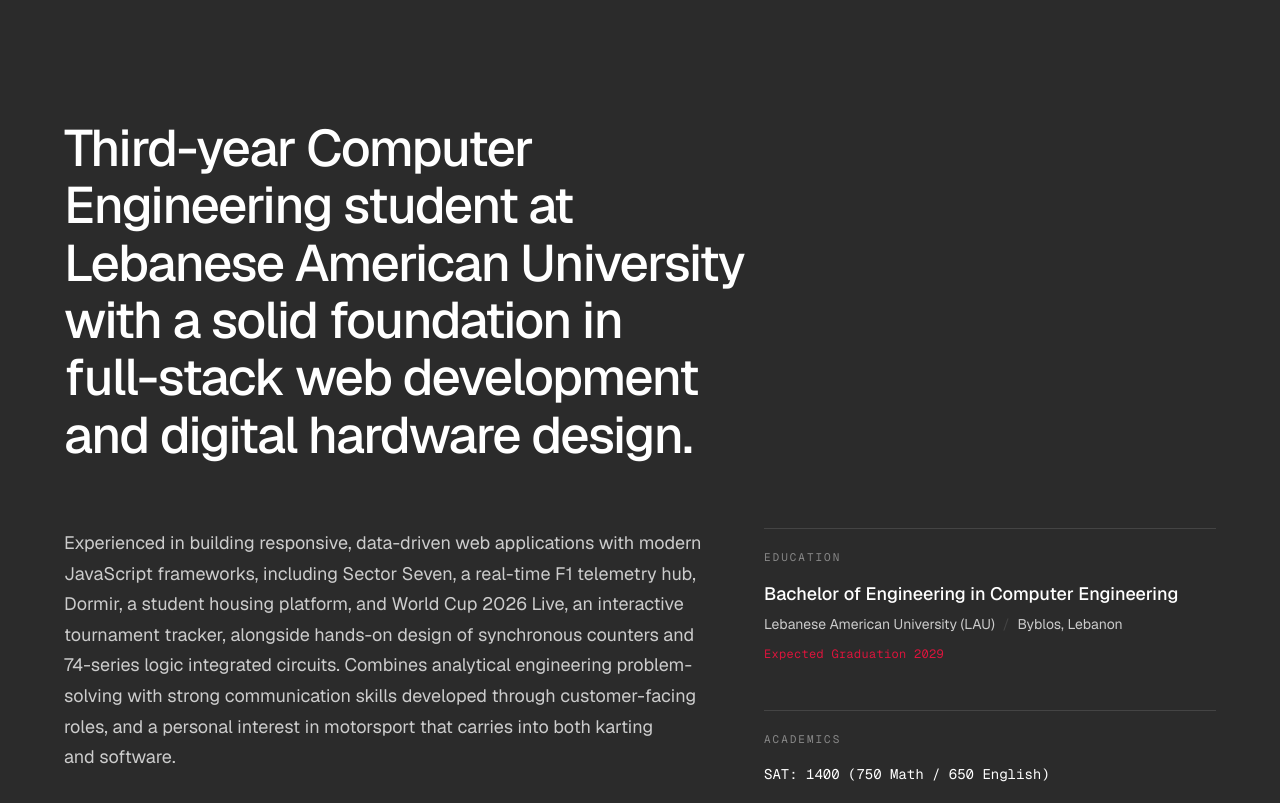
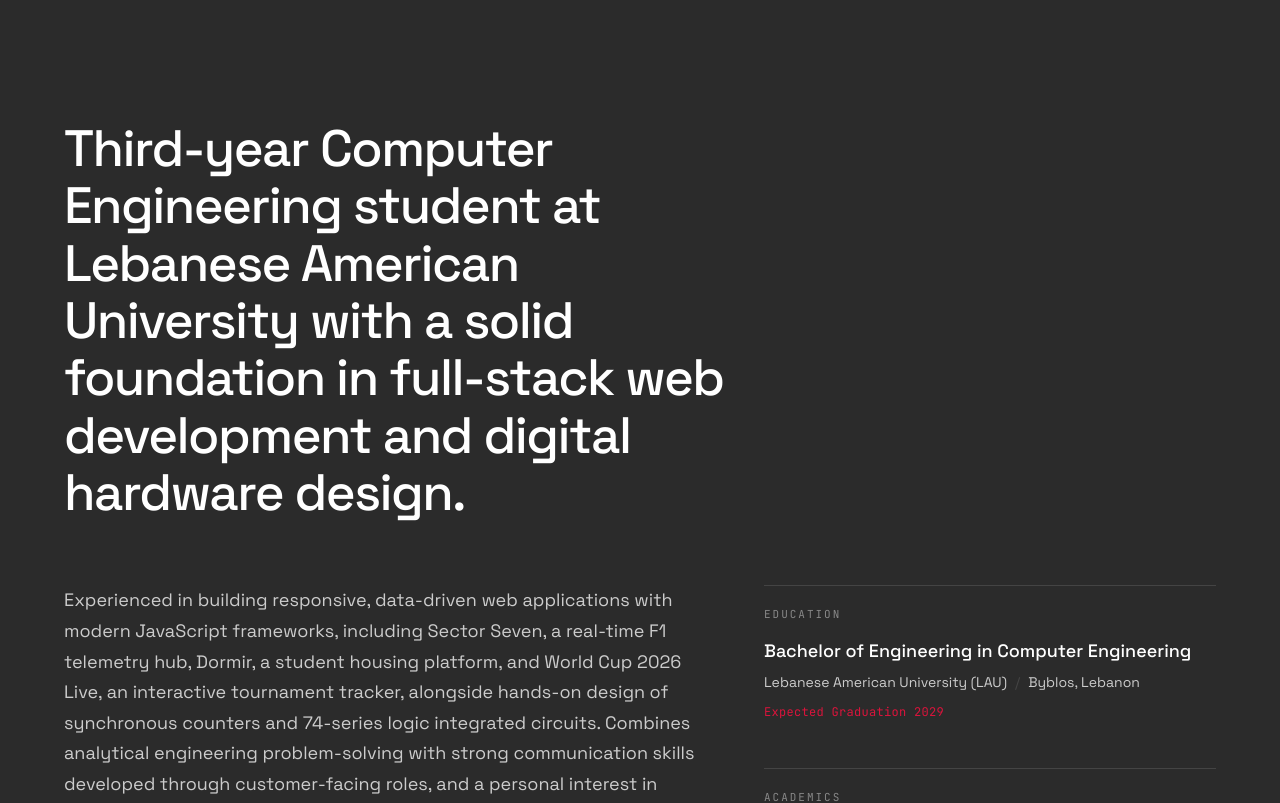
Before and after one commit to jadkashmar/portfolio, a React (Vite) app: page / in a window 1280 px wide. Shown: the part 840-1643 px from the top of the page. Built offline with nearby package versions, Linux system fonts and the light colour scheme.

Commit message:
Add clip-reveal animations, replace Geist with Space Grotesk/JetBrains Mono

```diff
--- a/index.html
+++ b/index.html
@@ -74,7 +74,7 @@
     <link rel="preconnect" href="https://fonts.googleapis.com" />
     <link rel="preconnect" href="https://fonts.gstatic.com" crossorigin />
     <link
-      href="https://fonts.googleapis.com/css2?family=Geist:wght@300..900&family=Geist+Mono:wght@300..700&display=swap"
+      href="https://fonts.googleapis.com/css2?family=Space+Grotesk:wght@300..700&family=JetBrains+Mono:wght@300..700&display=swap"
       rel="stylesheet"
     />
 
--- a/public/404.html
+++ b/public/404.html
@@ -10,7 +10,7 @@
     <link rel="preconnect" href="https://fonts.googleapis.com" />
     <link rel="preconnect" href="https://fonts.gstatic.com" crossorigin />
     <link
-      href="https://fonts.googleapis.com/css2?family=Geist:wght@400;500&family=Geist+Mono:wght@500;600&display=swap"
+      href="https://fonts.googleapis.com/css2?family=Space+Grotesk:wght@400;500&family=JetBrains+Mono:wght@500;600&display=swap"
       rel="stylesheet"
     />
     <style>
@@ -34,7 +34,7 @@
       body {
         background: var(--paper);
         color: var(--ink);
-        font-family: 'Geist', ui-sans-serif, system-ui, sans-serif;
+        font-family: 'Space Grotesk', ui-sans-serif, system-ui, sans-serif;
         display: flex;
         flex-direction: column;
         align-items: center;
@@ -44,7 +44,7 @@
         text-align: center;
       }
       .mark {
-        font-family: 'Geist Mono', ui-monospace, monospace;
+        font-family: 'JetBrains Mono', ui-monospace, monospace;
         font-size: 0.9rem;
         letter-spacing: 0.12em;
         font-weight: 500;
--- a/src/components/About.tsx
+++ b/src/components/About.tsx
@@ -1,5 +1,6 @@
 import { personal, education, spokenLanguages } from '../data/resume'
 import { Reveal } from './ui/Reveal'
+import { ClipReveal } from './ui/ClipReveal'
 
 // The summary is typeset with hierarchy rather than rewritten: the opening
 // sentence carries at display size, the remainder reads as body copy.
@@ -13,11 +14,11 @@
       <div className="mx-auto max-w-[1400px]">
         <h2 className="sr-only">About</h2>
 
-        <Reveal>
+        <ClipReveal as="div" direction="up">
           <p className="max-w-[20ch] text-[clamp(1.75rem,4vw,3.25rem)] leading-[1.12] font-medium tracking-[-0.03em] text-balance text-ink">
             {lead}
           </p>
-        </Reveal>
+        </ClipReveal>
 
         <div className="mt-16 grid gap-14 lg:grid-cols-12 lg:gap-12">
           <Reveal className="lg:col-span-7">
--- a/src/components/BeyondTheCode.tsx
+++ b/src/components/BeyondTheCode.tsx
@@ -1,6 +1,6 @@
 import { motion } from 'motion/react'
 import { beyondTheCode } from '../data/beyondTheCode'
-import { Reveal } from './ui/Reveal'
+import { ClipReveal } from './ui/ClipReveal'
 import { useReducedMotion } from '../hooks/useReducedMotion'
 
 const ease = [0.16, 1, 0.3, 1] as const
@@ -25,11 +25,11 @@
   return (
     <section id="beyond" className="relative px-6 py-28 sm:px-10 lg:px-16 lg:py-40">
       <div className="mx-auto max-w-[1400px]">
-        <Reveal>
+        <ClipReveal as="div" direction="up">
           <h2 className="max-w-[18ch] text-[clamp(2rem,5vw,4rem)] leading-[1.05] font-medium tracking-[-0.035em] text-balance text-ink">
             Who I am outside the editor
           </h2>
-        </Reveal>
+        </ClipReveal>
 
         <div className="mt-20 grid gap-14 lg:grid-cols-12 lg:gap-x-12">
           {beyondTheCode.map((entry, index) => (
--- a/src/components/ProjectCard.tsx
+++ b/src/components/ProjectCard.tsx
@@ -3,6 +3,7 @@
 import { ArrowUpRight, FilePdf, GithubLogo, Images } from '@phosphor-icons/react'
 import type { Project } from '../data/projects'
 import { useTilt } from '../hooks/useTilt'
+import { ClipReveal } from './ui/ClipReveal'
 
 type ProjectCardProps = {
   project: Project
@@ -35,6 +36,7 @@
         className={`group flex h-full flex-col ${featured ? 'lg:grid lg:grid-cols-12 lg:gap-12' : ''}`}
       >
         <div className={featured ? 'lg:col-span-7' : ''}>
+          <ClipReveal direction="left" className="block">
           <motion.div
             role={hasGallery ? 'button' : undefined}
             tabIndex={hasGallery ? 0 : undefined}
@@ -104,6 +106,7 @@
             </motion.span>
           )}
         </motion.div>
+          </ClipReveal>
       </div>
 
         {/* Copy sits on its own depth layer so it separates from the media as
--- /dev/null
+++ b/src/components/ui/ClipReveal.tsx
@@ -0,0 +1,62 @@
+import { motion } from 'motion/react'
+import type { ReactNode } from 'react'
+import { useReducedMotion } from '../../hooks/useReducedMotion'
+
+// Motion tokens, from the transitions.dev scale: emphasis/reveal moments
+// (this site's equivalent of "text reveal") read at 500ms on a smooth-out
+// curve - the same tier WordReveal already uses, so a clip wipe and a word
+// wipe never feel like they're running on two different clocks.
+const duration = 0.5
+const ease = [0.22, 1, 0.36, 1] as const
+
+type Direction = 'up' | 'down' | 'left' | 'right'
+
+// clip-path inset(top right bottom left): each value below starts the
+// rectangle collapsed to a zero-size sliver at the edge the reveal grows
+// from, so as it animates to inset(0 0 0 0) the content uncovers from that
+// edge toward its opposite.
+const clipFrom: Record<Direction, string> = {
+  up: 'inset(100% 0% 0% 0%)', // sliver at the bottom, grows upward (mask exits the top - matches WordReveal's rise)
+  down: 'inset(0% 0% 100% 0%)', // sliver at the top, grows downward (mask exits the bottom, like a blind unrolling)
+  left: 'inset(0% 100% 0% 0%)', // sliver at the left, grows rightward
+  right: 'inset(0% 0% 0% 100%)', // sliver at the right, grows leftward
+}
+
+type ClipRevealProps = {
+  children: ReactNode
+  className?: string
+  direction?: Direction
+  delay?: number
+  as?: 'div' | 'span'
+}
+
+/*
+ * Reveals its content through an animated clip-path wipe rather than a
+ * plain fade - for moments that want more presence than the site's
+ * standard Reveal (block fade) or WordReveal (per-word rise): project
+ * imagery, and text blocks that follow the hero in prominence.
+ *
+ * `once: true` matches every other scroll reveal on the site: content stays
+ * revealed, it doesn't wipe back out scrolling past it again.
+ */
+export function ClipReveal({ children, className, direction = 'up', delay = 0, as = 'div' }: ClipRevealProps) {
+  const reducedMotion = useReducedMotion()
+  const Component = motion[as]
+
+  if (reducedMotion) {
+    const Static = as
+    return <Static className={className}>{children}</Static>
+  }
+
+  return (
+    <Component
+      initial={{ clipPath: clipFrom[direction] }}
+      whileInView={{ clipPath: 'inset(0% 0% 0% 0%)' }}
+      viewport={{ once: true, margin: '0px 0px -12% 0px' }}
+      transition={{ duration, delay, ease }}
+      className={className}
+    >
+      {children}
+    </Component>
+  )
+}
--- a/src/index.css
+++ b/src/index.css
@@ -46,8 +46,8 @@
 }
 
 @theme inline {
-  --font-sans: 'Geist', ui-sans-serif, system-ui, sans-serif;
-  --font-mono: 'Geist Mono', ui-monospace, monospace;
+  --font-sans: 'Space Grotesk', ui-sans-serif, system-ui, sans-serif;
+  --font-mono: 'JetBrains Mono', ui-monospace, monospace;
 
   --color-paper: var(--paper);
   --color-surface: var(--surface);
@@ -90,7 +90,7 @@
   body {
     background-color: var(--paper);
     color: var(--ink);
-    font-family: 'Geist', ui-sans-serif, system-ui, sans-serif;
+    font-family: 'Space Grotesk', ui-sans-serif, system-ui, sans-serif;
     font-feature-settings: 'ss01' 1;
     -webkit-font-smoothing: antialiased;
     overflow-x: hidden;
@@ -145,7 +145,7 @@
     color: var(--paper);
     padding: 0.75rem 1.25rem;
     border-radius: var(--radius);
-    font-family: 'Geist Mono', ui-monospace, monospace;
+    font-family: 'JetBrains Mono', ui-monospace, monospace;
     font-size: 0.75rem;
     letter-spacing: 0.08em;
     text-transform: uppercase;
@@ -157,7 +157,7 @@
 
   /* Small technical label. Used sparingly, never above every section. */
   .label {
-    font-family: 'Geist Mono', ui-monospace, monospace;
+    font-family: 'JetBrains Mono', ui-monospace, monospace;
     font-size: 0.6875rem;
     letter-spacing: 0.18em;
     text-transform: uppercase;
@@ -184,8 +184,8 @@
   }
 
   /* Hero name: arrives once on load, then stays put. DM Sans instead of the
-     site's Geist, kept scoped to this element so the rest of the type system
-     is untouched. */
+     site's Space Grotesk, kept scoped to this element so the rest of the
+     type system is untouched. */
   .name-hero__name {
     max-width: 100%;
     font-family: 'DM Sans', 'Helvetica Neue', Arial, sans-serif;
```
Also changed, not shown: public/favicon.svg.
